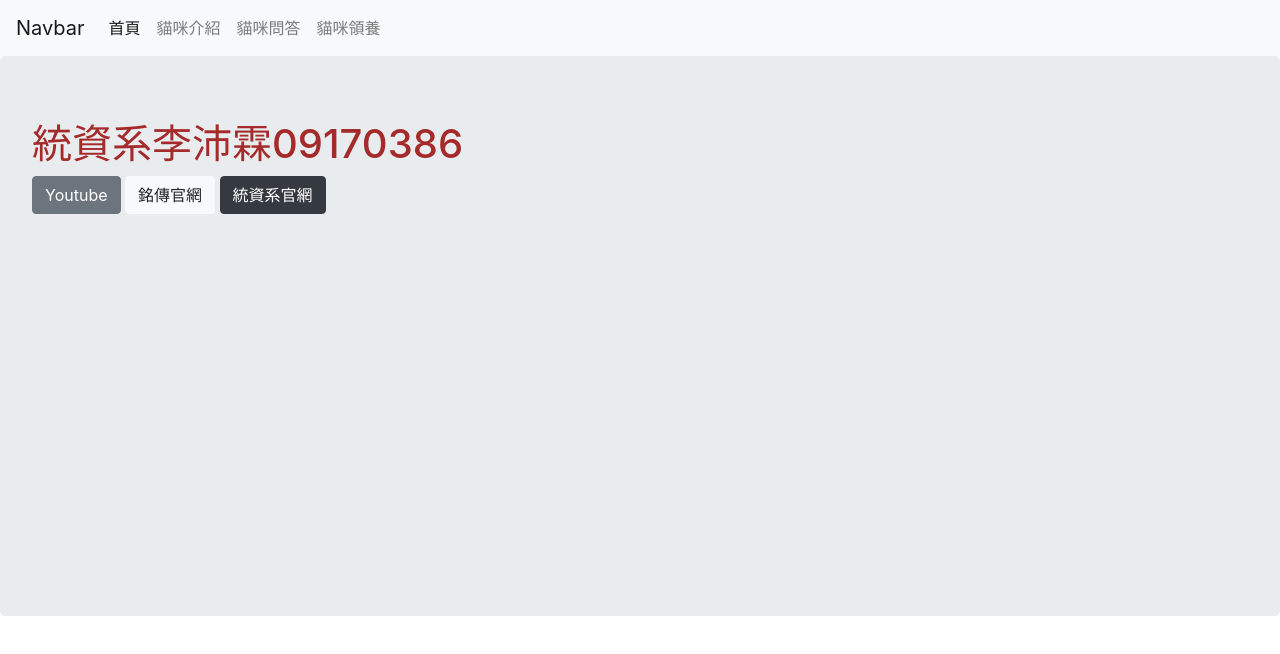
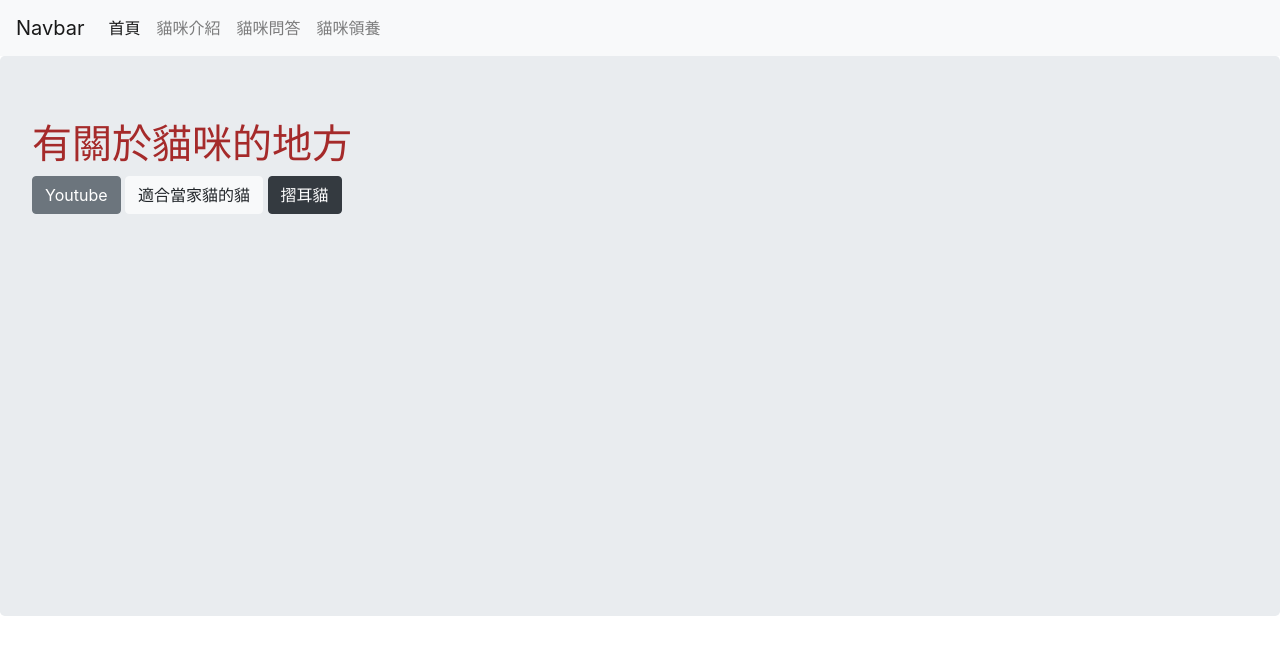
Before and after one commit to qqpp111/website, a plain HTML site: page index.html in a window 1280 px wide. Drawn offline with nearby package versions, Linux system fonts and the light colour scheme.

Commit message:
Update index.html

```diff
--- a/index.html
+++ b/index.html
@@ -54,13 +54,13 @@
   <!--套用jumbotron的樣式-->
   <div class="jumbotron">
 		<!--將自己的科系名字學號套用乾淨的<h1>樣式-->
-  		<h1>統資系李沛霖09170386</h1>
+  		<h1>有關於貓咪的地方</h1>
 			<!--新增一個按鈕，套用btn-danger樣式，設定超連結href:到youtube、銘傳官網、XX系官網，而且是開一個新分頁 target="_blank"-->
 
 			<!-- C-5 參考連結: https://bootstrap.hexschool.com/docs/4.2/components/buttons/ -->
 			<a class="btn btn-secondary" href="https://www.youtube.com/" role="button" target="_blank">Youtube</a>
-	  	<a class="btn btn-light" href="https://web.mcu.edu.tw/" role="button" target="_blank">銘傳官網</a>
-	  	<a class="btn btn-dark" href="http://web.asis.mcu.edu.tw/zh-hant" role="button" target="_blank">統資系官網</a>
+	  	<a class="btn btn-light" href="https://www.youtube.com/watch?v=688ul7IRke4" role="button" target="_blank">適合當家貓的貓</a>
+	  	<a class="btn btn-dark" href="https://zh.wikipedia.org/wiki/%E8%98%87%E6%A0%BC%E8%98%AD%E6%91%BA%E8%80%B3%E8%B2%93" role="button" target="_blank">摺耳貓</a>
 
 
   </div>
```
